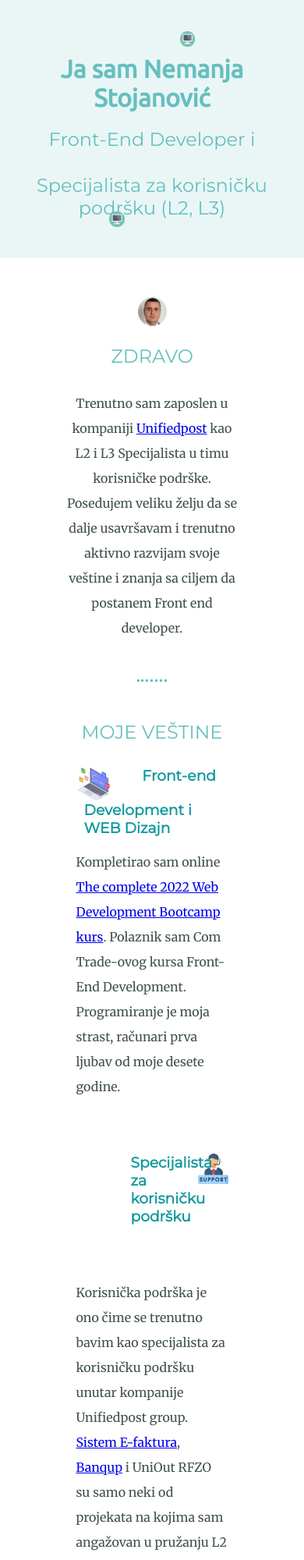
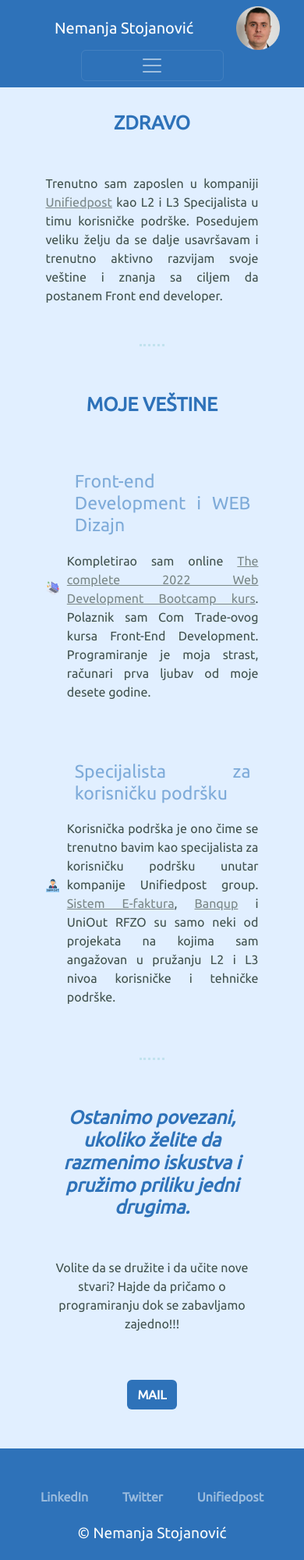
Before and after one commit to nemanjastojanovich/CV-Nemanja-Stojanovic, a website: page index.html in a window 390 px wide. Shown: the top 2000 px of the page at 78% size. Drawn offline with nearby package versions, Linux system fonts and the light colour scheme.

Commit message:
Second Commit

```diff
--- a/app.js
+++ b/app.js
@@ -13,6 +13,10 @@
 res.sendFile(__dirname + "/index.html");
 });
 
+app.get("/kontakt.html", function(req, res) {
+    res.sendFile(__dirname + "/kontakt.html");
+    });
+
 app.listen(process.env.PORT || 3000, function() {
 console.log("Server is running on port 3000.");
 });
--- a/index.html
+++ b/index.html
@@ -1,67 +1,111 @@
 <!DOCTYPE html>
-<html lang="en" dir="ltr">
+<html lang="sr" dir="ltr">
 
 <head>
   <meta charset="utf-8">
-  <title>Nemanja Stojanovic</title>
+  <title>Nemanja Stojanović</title>
+  <meta name="description"
+    content="Biografija (CV) Nemanja Stojanović - Front-End developer i tim lider tima za korisničku podršku">
+  <link rel="stylesheet" href="https://cdn.jsdelivr.net/npm/bootstrap@5.2.1/dist/css/bootstrap.min.css">
   <link rel="stylesheet" href="css/styles.css">
   <link rel="icon" href="favicon.ico">
   <link rel="preconnect" href="https://fonts.googleapis.com">
   <link rel="preconnect" href="https://fonts.gstatic.com" crossorigin>
-  <link href="https://fonts.googleapis.com/css2?family=Merriweather&family=Montserrat&family=Ubuntu&display=swap" rel="stylesheet">
+  <link href="https://fonts.googleapis.com/css2?family=Merriweather&family=Montserrat&family=Ubuntu&display=swap"
+    rel="stylesheet">
 </head>
 
 <body>
+  <header>
+    <nav class="navbar navbar-expand-xl navbar-dark fixed-top" aria-label="Third navbar example">
+      <div class="container-fluid">
+        <a class="navbar-brand" href="#">Nemanja Stojanović</a>
+        <img src="images/nemanja.png" alt="Slika">
+        <button class="navbar-toggler" type="button" data-bs-toggle="collapse" data-bs-target="#navbarsExample03"
+          aria-controls="navbarsExample03" aria-expanded="false" aria-label="Toggle navigation">
+          <span class="navbar-toggler-icon"></span>
+        </button>
 
-  <section class="topcontainer">
-    <img class="top-comp" src="images/comp.png" alt="slika-oblak">
-    <h1>Ja sam Nemanja Stojanović</h1>
-    <h2>Front-End Developer i </h2>
-    <h2>Specijalista za korisničku podršku (L2, L3)</h2>
-    <img class="bottom-comp" src="images/comp.png" alt="slika-oblak">
-  </section>
-
+        <div class="collapse navbar-collapse" id="navbarsExample03">
+          <ul class="navbar-nav me-auto mb-2 mb-sm-0">
+            <li class="nav-item">
+              <a class="nav-link" aria-current="page" href="/kontakt.html" target="_blank">Kontakt</a>
+            </li>
+            <li class="nav-item">
+              <a class="nav-link" href="https://code.edu.rs/obuke/front-end-development/?gclid=EAIaIQobChMIwIXNtZjO-wIV1ep3Ch3F1gWEEAAYAiAAEgK7J_D_BwE" target="_blank">Obrazovanje i edukacija</a>
+            </li>
+            <li class="nav-item dropdown">
+              <a class="nav-link dropdown-toggle" href="#" data-bs-toggle="dropdown" aria-expanded="false">Moji
+                projekti</a>
+              <ul class="dropdown-menu">
+                <li><a class="dropdown-item" href="https://agile-hollows-45738.herokuapp.com/" target="_blank">Newsletter signup</a></li>
+                <li><a class="dropdown-item" href="#">Weather forecast</a></li>
+                <li><a class="dropdown-item" href="#">Something else here</a></li>
+              </ul>
+            </li>
+          </ul>
+          <form role="search">
+            <input class="form-control" type="search" placeholder="Pretraga" aria-label="Search">
+          </form>
+        </div>
+      </div>
+    </nav>
+  </header>
+  <main>
     <div class="middle-container">
-    <div class="profile">
-      <img src="images/nemanja.png" class="profile-image" alt="slika">
+      <div>
         <h2>ZDRAVO</h2>
-      <p class="intro">Trenutno sam zaposlen u kompaniji <a href="https://www.unifiedpost.com/sr-latn-rs/zemlje/srbija?utm_source=Google&utm_medium=Search&utm_campaign=April+2022&utm_id=Unifiedpost&gclid=Cj0KCQjwlemWBhDUARIsAFp1rLXAMdyuqCtD5XzHNXmAFRq_SzbEf60jHbRx31sdRP1B4sglhIRVxNEaAkX0EALw_wcB#CountryPageSerbia"> Unifiedpost</a> kao L2 i L3 Specijalista u timu korisničke podrške. Posedujem veliku želju da se dalje usavršavam i trenutno aktivno razvijam svoje veštine i znanja sa ciljem da postanem Front end developer.</p>
+        <p class="intro">Trenutno sam zaposlen u kompaniji <a
+            href="https://www.unifiedpost.com/sr-latn-rs/zemlje/srbija?utm_source=Google&utm_medium=Search&utm_campaign=April+2022&utm_id=Unifiedpost&gclid=Cj0KCQjwlemWBhDUARIsAFp1rLXAMdyuqCtD5XzHNXmAFRq_SzbEf60jHbRx31sdRP1B4sglhIRVxNEaAkX0EALw_wcB#CountryPageSerbia" target="_blank">
+            Unifiedpost</a> kao L2 i L3 Specijalista u timu korisničke podrške. Posedujem veliku želju da se dalje
+          usavršavam i trenutno aktivno razvijam svoje veštine i znanja sa ciljem da postanem Front end developer.</p>
       </div>
 
       <hr class="doted">
 
-    <div class="skills">
+      <div id="skills">
         <h2>MOJE VEŠTINE</h2>
         <div class="skill-row">
-        <img class="dev-image" src="images/web-development.png" alt="development">
-        <h3 class="h3-skills">Front-end Development i WEB Dizajn</h3>
-        <p>Kompletirao sam online <a href="https://www.udemy.com/course/the-complete-web-development-bootcamp/" target="_blank">The complete 2022 Web Development Bootcamp kurs</a>. Polaznik sam Com Trade-ovog kursa Front-End Development. Programiranje je moja strast, računari prva ljubav od moje desete godine.</p>
+          <div class="img-skils"><img src="images/web-development.png" alt="Front-end programiranje"></div>
+          <div><h3>Front-end Development i WEB Dizajn</h3>
+          <p>Kompletirao sam online <a href="https://www.udemy.com/course/the-complete-web-development-bootcamp/"
+              target="_blank">The complete
+              2022 Web Development Bootcamp kurs</a>. Polaznik sam Com Trade-ovog kursa
+            Front-End Development. Programiranje je moja strast, računari prva ljubav od moje desete godine.</p>
+          </div>
         </div>
         <div class="skill-row">
-        <img class="support-image" src="images/help-desk.png" alt="heldesk">
-        <h3>Specijalista za korisničku podršku</h3>
-        <p>Korisnička podrška je ono čime se trenutno bavim kao specijalista za korisničku podršku unutar kompanije Unifiedpost group. <a href="https://www.efaktura.gov.rs/"  target="_blank">Sistem E-faktura</a>, <a href="https://www.banqup.com/rs/sr-latn-rs"  target="_blank">Banqup</a> i UniOut RFZO su samo neki od projekata na kojima sam angažovan u pružanju L2 i L3 nivoa korisničke i tehničke podrške.</p>
+          <div class="img-skils"><img src="images/help-desk.png" alt="Korisnička podrška,heldesk"></div>
+          <div><h3>Specijalista za korisničku podršku</h3>
+          <p>Korisnička podrška je ono čime se trenutno bavim kao specijalista za korisničku podršku
+            unutar kompanije
+            Unifiedpost group. <a href="https://www.efaktura.gov.rs/" target="_blank">Sistem E-faktura</a>, <a
+              href="https://www.banqup.com/rs/sr-latn-rs" target="_blank">Banqup</a> i UniOut RFZO su samo neki od
+            projekata na kojima sam angažovan u pružanju L2 i L3 nivoa korisničke i tehničke podrške.</p>
           </div>
           </div>
-
+      </div>
       <hr class="doted">
-    <div class="contact-me">
-      <h2>Ostanimo povezani, ukoliko želite da razmenimo iskustva i pružimo priliku jedni drugima.</h2>
-      <p class="text-btn">Volite da se družite i da učite nove stvari? Hajde da pričamo o programiranju dok se zabavljamo zajedno!!!</p>
-      <a class="btn" href="mailto:name@email.com">CONTACT ME</a>
+      <div id="conected">
+        <h2>Ostanimo povezani, ukoliko želite da razmenimo iskustva i pružimo priliku jedni
+          drugima.</h2>
+        <p class="text-btn">Volite da se družite i da učite nove stvari? Hajde da pričamo o programiranju dok
+          se
+          zabavljamo zajedno!!!</p>
+        <button type="button" class="btn b-color">MAIL</button>
       </div>
     </div>
+  </main>
 
-
-  <div class="bottom-container">
+  <footer class="bottom-container">
     <a class="footer-link" href="https://www.linkedin.com/feed/" target="_blank">LinkedIn</a>
     <a class="footer-link" href="https://twitter.com/" target="_blank">Twitter</a>
     <a class="footer-link"
-      href="https://www.unifiedpost.com/sr-latn-rs/zemlje/srbija?utm_source=Google&utm_medium=Search&utm_campaign=April+2022&utm_id=Unifiedpost&gclid=Cj0KCQjwlemWBhDUARIsAFp1rLXAMdyuqCtD5XzHNXmAFRq_SzbEf60jHbRx31sdRP1B4sglhIRVxNEaAkX0EALw_wcB#CountryPageSerbia" target="_blank">Unifiedpost</a>
+      href="https://www.unifiedpost.com/sr-latn-rs/zemlje/srbija?utm_source=Google&utm_medium=Search&utm_campaign=April+2022&utm_id=Unifiedpost&gclid=Cj0KCQjwlemWBhDUARIsAFp1rLXAMdyuqCtD5XzHNXmAFRq_SzbEf60jHbRx31sdRP1B4sglhIRVxNEaAkX0EALw_wcB#CountryPageSerbia"
+      target="_blank">Unifiedpost</a>
     <p class="footer-text">© Nemanja Stojanović</p>
-  </div>
-
-
+  </footer>
+  <script src="https://cdn.jsdelivr.net/npm/bootstrap@5.2.1/dist/js/bootstrap.bundle.min.js"></script>
 </body>
 
 </html>
--- a/public/css/styles.css
+++ b/public/css/styles.css
@@ -1,70 +1,99 @@
-p{
-  line-height: 2;
+* {
+  margin: 0;
+  padding: 0;
+  box-sizing: border-box;
 }
+
+a {
+  text-decoration: underline;
+  color: #7a8787;
+}
+
 body {
   margin: 0;
   text-align: center;
-  font-family: 'Merriweather', serif;
+  font-family: 'Ubuntu', sans-serif;
   color: #40514E;
-}
-
-h1 {
-  margin: 50px auto 0 auto;
-  font-family: 'Ubuntu', cursive;
-  font-size: 2rem;
-  color: #66BFBF;
+  background-color: #e1efff;
 }
 
 h2 {
-  font-family: 'Montserrat', sans-serif;
-  font-weight: normal;
-  color: #66BFBF;
-  padding-bottom: 10px;
+  margin: 40px auto;
+  font-weight: bold;
+  color: #2e72b9;
+  font-family: "Ubuntu", sans-serif;
+  margin-bottom: 25px auto;
 }
 
 h3 {
-  font-family: 'Montserrat', sans-serif;
-  color: #11999E;
-  margin: 70px;
+  font-family: "Ubuntu", sans-serif;
+  color: #2e72b98c;
+  margin-top: 60px;
+}
+header {
+  height: 83.18px;
+}
+
+nav {
+  position: fixed;
+}
+
+.nav-item a {
+  font-family: "Ubuntu", sans-serif;
+  color: white;
+}
+
+.dropdown-menu a:hover {
+  color: blue;
+}
+
+.nav-item a:hover {
+    color: blue;
+}
+
+.dropdown-menu {
+  background-color: #2e72b9;
+}
+
+.dropdown-menu a {
+  color: white;
+}
+
+header nav {
+  background-color: #2e72b9;
+}
+
+main {
+margin-top: 100px;
+}
+
+.middle-container h2 {
+  padding: 10px;
+}
+
+nav img {
+  padding: 2px;
+  width: 4%;
+}
+
+.intro {
+  width: 70%;
+  margin: auto;
+  text-align: justify;
+}
+
+.middle-container {
+  margin: 50px auto;
+}
+
+#conected {
+  width: 70%;
+  margin: 0 auto;
 }
 
 .bottom-container {
-  background-color: #66BFBF;
+  background-color: #2e72b9;
   padding: 50px 0 20px;
-}
-
-.profile {
-  margin: 10px;
-}
-.profile-image {
-  width: 10%;
-}
-.intro{
-  width: 60%;
-  margin: auto;
-}
-
-.topcontainer {
-  background-color: #EAF6F6;
-  position: relative;
-  padding-top: 20px;
-  padding-bottom: 20px;
-}
-.middle-container{
-  margin: 50px auto;
-}
-.bottom-comp {
-  position: absolute;
-  left: 140px;
-  bottom: 40px;
-  width: 5%;
-}
-
-.top-comp {
-  position: absolute;
-  right: 140px;
-  top: 40px;
-  width: 5%;
 }
 
 .doted {
@@ -77,45 +106,156 @@
 }
 
 .skill-row {
-  width: 50%;
-  margin: 20px auto 20px auto;
-  text-align: left;
+  width: 70%;
+  margin: 50px auto 50px auto;
+  text-align: justify;
+  display: grid;
+  grid-template-columns: 10% 90%;
+}
+.skill-row1 {
+  width: 70%;
+  margin: 50px auto 50px auto;
+  text-align: justify;
+  display: grid;
+  grid-template-columns: 90% 10%;
+}
+.img-skils {
+  display: flex;
+  align-items: center;
+}
+.img-skils img {
+  width: 100%;
+  padding-right: 10px;
 }
 
-.support-image {
-  width: 20%;
-  float: right;
-  margin-left: 30px;
-}
-
-.dev-image {
-  width: 23%;
-  float: left;
-  margin-right: 40px;
-}
-
-.h3-skills {
+#skills h3 {
   margin: 10px;
 }
 
-.btn {
-  background: #11cdd4;
-  background-image: -webkit-linear-gradient(top, #11cdd4, #11999e);
-  background-image: -moz-linear-gradient(top, #11cdd4, #11999e);
-  background-image: -ms-linear-gradient(top, #11cdd4, #11999e);
-  background-image: -o-linear-gradient(top, #11cdd4, #11999e);
-  background-image: linear-gradient(to bottom, #11cdd4, #11999e);
-  -webkit-border-radius: 8;
-  -moz-border-radius: 8;
-  border-radius: 8px;
-  font-family:  'Montserrat', sans-serif;
+
+#conected h2 {
+  text-align: center;
+  margin: 0 auto;
+  font-size: 1.5em;
+  font-style: italic;
+}
+
+.b-color {
+  background-color: #2e72b9;
+  color: white;
+  text-align: center;
+  margin: 0 auto;
+  font-weight: 900;
+}
+
+.footer-link {
+  color: #f0f6fc8c;
+  font-family: 'Ubuntu', sans-serif;
+  margin: 10px 20px;
   font-weight: bold;
-  color: #ffffff;
-  font-size: 20px;
-  padding: 10px 20px 10px 20px;
   text-decoration: none;
 }
 
+.footer-text {
+  color: #fafcfc;
+  font-size: 1.2rem;
+  padding: 20px 0;
+}
+
+#conected p {
+  margin: 40px auto 60px;
+  width: 100%;
+  color: #40514E;
+}
+
+@media screen and (max-width: 1200px) {
+
+  nav img {
+    height: 4.2em;
+    width: 4.2em;
+    padding: 0;
+  }
+
+
+  .skill-row p {
+    clear: both;
+    display: block;
+    padding-top: 10px;
+  }
+
+}
+
+@media screen and (max-width: 475px) {
+  main {
+    margin-top: 40px;
+    }
+
+
+  nav img {
+    height: 4em;
+    width: 4em;
+  }
+
+
+
+  nav img {
+    height: 3.5em;
+    width: 3.5em;
+    padding: 0;
+  }
+
+  .container-fluid a {
+    width: 70%;
+  }
+
+  .container-fluid button {
+    width: 50%;
+  }
+
+  header .navbar .container-fluid {
+    justify-content: center;
+  }
+}
+
+
+/* Bootstrap */
+
+.b-example-divider {
+  height: 3rem;
+  background-color: rgba(0, 0, 0, .1);
+  border: solid rgba(0, 0, 0, .15);
+  border-width: 1px 0;
+  box-shadow: inset 0 .5em 1.5em rgba(0, 0, 0, .1), inset 0 .125em .5em rgba(0, 0, 0, .15);
+}
+
+.b-example-vr {
+  flex-shrink: 0;
+  width: 1.5rem;
+  height: 100vh;
+}
+
+.bi {
+  vertical-align: -.125em;
+  fill: currentColor;
+}
+
+.nav-scroller {
+  position: relative;
+  z-index: 2;
+  height: 2.75rem;
+  overflow-y: hidden;
+}
+
+.nav-scroller .nav {
+  display: flex;
+  flex-wrap: nowrap;
+  padding-bottom: 1rem;
+  margin-top: -1px;
+  overflow-x: auto;
+  text-align: center;
+  white-space: nowrap;
+  -webkit-overflow-scrolling: touch;
+}
 
 .btn:hover {
   background: #30e3cb;
@@ -126,39 +266,3 @@
   background-image: linear-gradient(to bottom, #30e3cb, #2bc4ad);
   text-decoration: none;
 }
-
-.contact-me {
-  width: 40%;
-  margin: 80px auto 80px auto;
-}
-h3.contact-me {
-  margin: 10px;
-}
-
-.footer-link {
-  color: #11999E;
-  font-family:  'Montserrat', sans-serif;
-  margin: 10px 20px;
-  font-weight: bold;
-  text-decoration: none;
-}
-a:hover{
-  color: #EAF6F6;
-}
-
-.footer-text {
-  color: #EAF6F6;
-  font-size: 1.2rem;
-  padding: 20px 0;
-}
-.text-btn{
-  width: 60%;
-  margin: 40px auto 60px;
-}
-
-
-a:visited {
-  color: #30e3cb;
-  background-color: transparent;
-  text-decoration: none;
-}
```
Also changed, not shown: edukacija.html (added, +14 -0 lines), index-slicice.html (added, +68 -0 lines), indexor.html (deleted, +0 -68 lines), kontakt.html (added, +12 -0 lines), 9 other files. Lines whose indentation alone changed are shown as unchanged.
